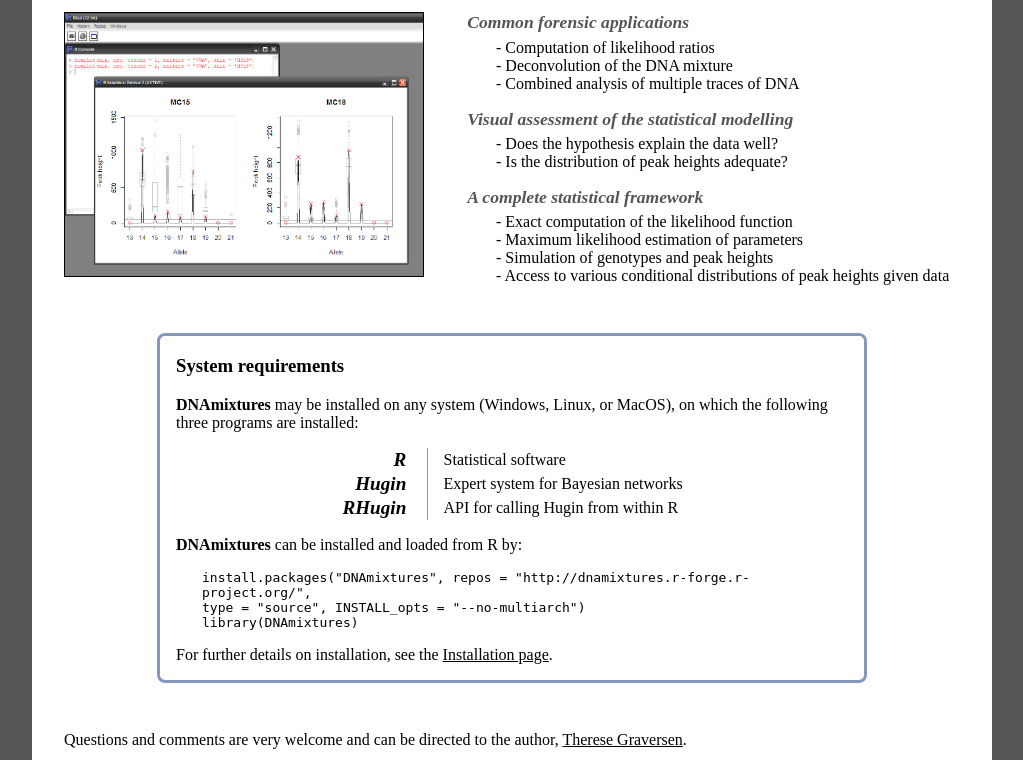
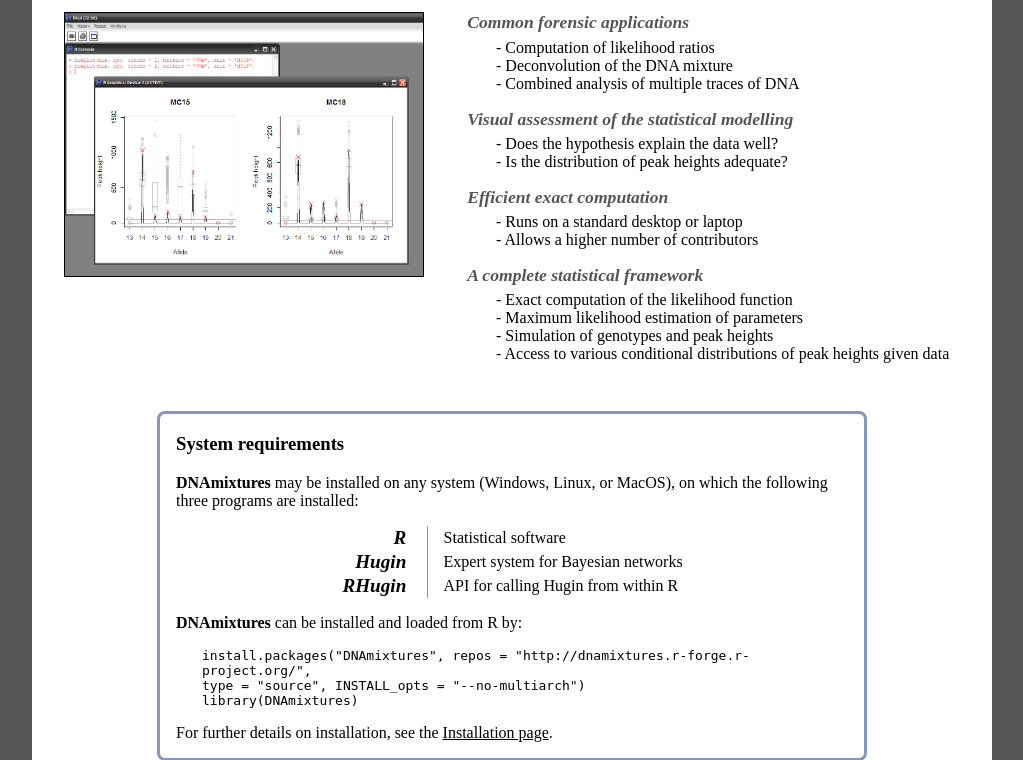
Before and after one commit to r-forge/dnamixtures, a PHP site: page / in a window 1280 px wide. Shown: the part 320-1080 px from the top of the page, without its empty margins (128-1151 px from the left). Run offline with PHP 8.4, Linux system fonts and the light colour scheme.

Commit message:
git-svn-id: svn://svn.r-forge.r-project.org/svnroot/dnamixtures@30 edb9625f-4e0d-4859-8d74-9fd3b1da38cb

```diff
--- a/www/knitr.css
+++ b/www/knitr.css
@@ -5,7 +5,7 @@
 .error {
 	font-weight: bold;
 	color: #FF0000;
-},
+}
 .warning {
 	font-weight: bold;
 }
--- a/www/main.php
+++ b/www/main.php
@@ -20,10 +20,16 @@
 <dd>Deconvolution of the DNA mixture</dd>
 <dd>Combined analysis of multiple traces of DNA</dd>
 </dl>
+
 <dl>
 <dt>Visual assessment of the statistical modelling</dt>
 <dd>Does the hypothesis explain the data well?</dd>
 <dd>Is the distribution of peak heights adequate?</dd>
+</dl>
+
+<dl> <dt>Efficient exact computation</dt>
+ <dd>Runs on a standard desktop or laptop</dd>
+<dd>Allows a higher number of contributors </dd>
 </dl>
 
 <dl>
@@ -33,8 +39,6 @@
 <dd>Simulation of genotypes and peak heights</dd>
 <dd>Access to various conditional distributions of peak
   heights given data</dd>
-<!--<li>Prediction of the genotypes of unknown
-contributors to the DNA mixture.</li>-->
 </dl>
 </div>
 
```
